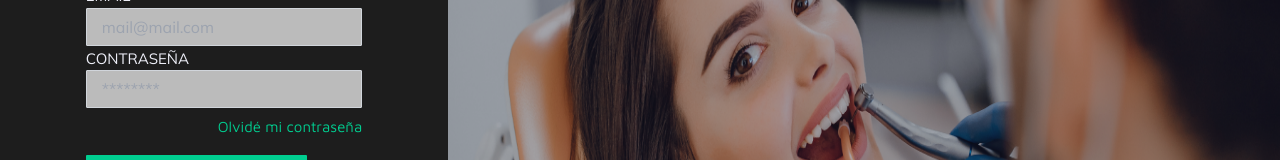
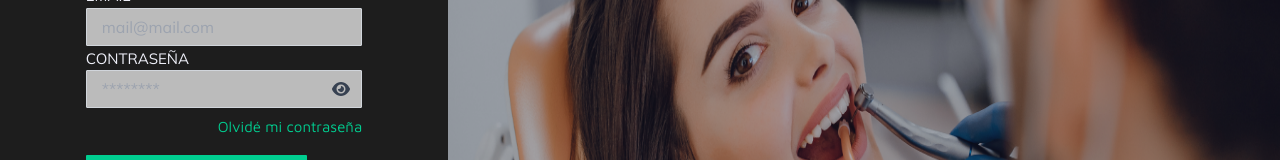
Before and after one commit to DentAll-Henry/DentAll, a Next.js app in the folder Front/: page /login in a window 1280 px wide. Shown: the part 196-356 px from the top of the page. Built offline with nearby package versions, Linux system fonts and the light colour scheme; no server answers.

Commit message:
vista previa de contraseña login

```diff
--- a/Front/src/components/Login/Login.tsx
+++ b/Front/src/components/Login/Login.tsx
@@ -7,6 +7,7 @@ import { login } from "@/helpers/auth.helper";
 import { useRouter } from "next/navigation";
 import Swal from "sweetalert2";
 import "sweetalert2/dist/sweetalert2.min.css";
+import PasswordInput from "../PasswordImput";
 
 const Login = () => {
   const router = useRouter();
@@ -110,14 +111,12 @@ const Login = () => {
                 <label className="text-[#ECEDF6] font-mulish text-[15px] font-medium leading-normal">
                   CONTRASEÑA
                 </label>
-                <input
+                <PasswordInput
                   id="password"
                   name="password"
-                  type="password"
                   value={dataUser.password}
                   onChange={handleChange}
-                  className="flex h-[38px] px-[15px] py-[11px] items-start gap-[10px] self-stretch border border-gray-300 rounded-[1px] bg-[#BBB] w-full"
-                  placeholder="********"
+                  required
                 />
                 {errorUser.password && (
                   <p className="text-red-500">{errorUser.password}</p>
```
